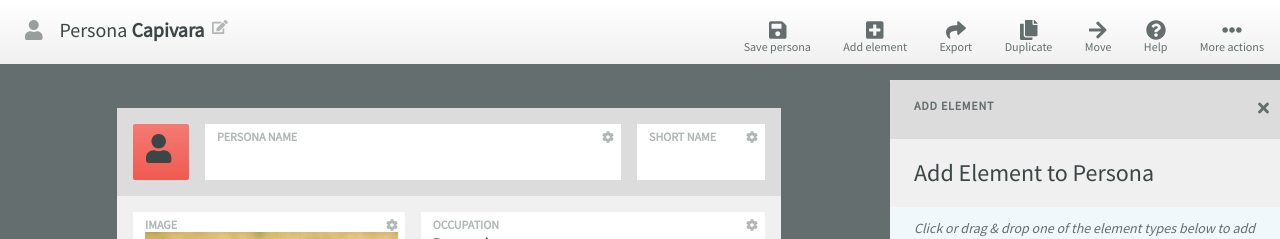
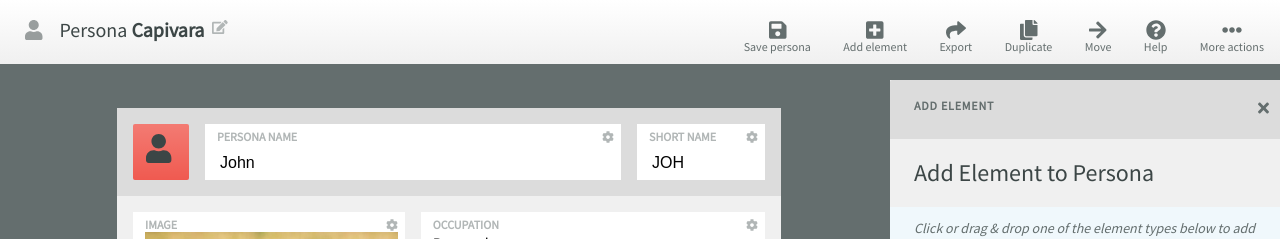
Before and after one commit to pedroAquino/MoreThanMetricsTest, a React (Create React App) app: page / in a window 1280 px wide. Shown: the top 239 px of the page. Built offline with nearby package versions, Linux system fonts and the light colour scheme.

Commit message:
creating container for personafield

```diff
--- a/src/Persona/Persona.js
+++ b/src/Persona/Persona.js
@@ -4,14 +4,11 @@ import injectSheet from "react-jss";
 import PersonaHeader from './components/PersonaHeader';
 import PersonaField from './components/PersonaField';
 import Picture from '../shared/assets/capivara.jpg';
-import withPersonaState from './services/withPersonaState';
 import { compose } from 'ramda';
 import type { PersonaModel } from './services/personaFactory';
 
 type Props = {
   classes: any;
-  onFieldChange: any;
-  persona: PersonaModel;
 };
 
 const styles = theme => ({
@@ -49,10 +46,13 @@ const styles = theme => ({
 });
 
 function Persona(props: Props) {
-  const { classes, onFieldChange, persona } = props;
+  const { classes  } = props;
   return (
      <div className={classes.persona}>
-        <PersonaHeader persona={persona} onFieldChange={onFieldChange} />
+        <PersonaHeader persona={{
+            name: 'John',
+            initials: 'JOH'
+        }} />
         <div className={classes.personaContent}>
             <div className={classes.firstColumn}>
                 <ul>
@@ -69,14 +69,14 @@ function Persona(props: Props) {
                         <PersonaField
                             kind="number"
                             label="AGE"
-                            value={28}
+                            initialValue={28}
                             name="age"
                         />
                     </li>
                     <li>
                         <PersonaField
                             label="GENDER"
-                            value="Not defined"
+                            initialValue="Not defined"
                             name="gender"
                         />
                     </li>
@@ -98,21 +98,21 @@ function Persona(props: Props) {
                     <li>
                         <PersonaField
                             label="OCCUPATION"
-                            value="Researcher"
+                            initialValue="Researcher"
                             name="occupation"
                         />
                     </li>
                     <li>
                         <PersonaField
                             label="NATIONALITY"
-                            value="French"
+                            initialValue="French"
                             name="nationality"
                         />
                     </li>
                     <li>
                         <PersonaField
                             label="MARITAL STATUS"
-                            value="Maried, 3 kids"
+                            initialValue="Maried, 3 kids"
                             name="maritalStatus"
                         />
                     </li>
@@ -153,7 +153,4 @@ function Persona(props: Props) {
   );
 };
 
-export default compose(
-    injectSheet(styles),
-    withPersonaState
-)(Persona);
+export default injectSheet(styles)(Persona);
--- a/src/Persona/components/PersonaField.js
+++ b/src/Persona/components/PersonaField.js
@@ -3,18 +3,18 @@ import * as React from 'react';
 import injectSheet from "react-jss";
 import { FontAwesomeIcon } from '@fortawesome/react-fontawesome';
 import EditionBar from '../../shared/components/EditionBar';
+import FieldContainer from '../containers/FieldContainer';
 
 type Props = {
   classes: any;
   label: string;
   height: number;
-  value: string;
+  initialValue: string;
   kind: 'short-text' | 'long-text' | 'image' | 'image-gallery' | 'number';
   src: ?string;
   imageSources: string[];
   formatedText: Array<HTMLParagraphElement>;
   editable: boolean;
-  onChange: any;
   name: string;
 };
 
@@ -105,14 +105,18 @@ const ImgField = ({ height, src }) => (
         alt="imagem"
     />
 );
-const ShortText = ({ classes, value, editable, onChange, name }) => editable ?
-    <input
-        type="text"
-        className={`${classes.text} ${classes.textField}`}
-        value={value}
-        name={name}
-        onChange={onChange}
-    /> : <p className={classes.text}>{value}</p>;
+const ShortText = ({ classes, initialValue, editable, name }) => editable ?
+    <FieldContainer initialValue={initialValue}>
+        { (value, onChange) => {
+            return <input
+                    type="text"
+                    className={`${classes.text} ${classes.textField}`}
+                    value={value}
+                    name={name}
+                    onChange={onChange}
+                />
+        }}
+    </FieldContainer> : <p className={classes.text}>{initialValue}</p>;
 
 const LongText = ({ classes, formatedText }) => (
     <React.Fragment>
@@ -148,20 +152,19 @@ function PersonaField(props: Props) {
       height,
       kind,
       src,
-      value,
+      initialValue,
       formatedText,
       imageSources,
       editable,
-      onChange,
       name
     } = props;
 
     const fieldContent = {
-        'short-text': <ShortText classes={classes} name={name} onChange={onChange} editable={editable} value={value} />,
+        'short-text': <ShortText classes={classes} name={name} editable={editable} initialValue={initialValue} />,
         'long-text': <LongText classes={classes} formatedText={formatedText} />,
         'image': <ImgField height={height} src={src} />,
         'image-gallery': <ImgGallery classes={classes} imageSources={imageSources} />,
-        'number': <ShortText classes={classes} name={name} onChange={onChange} editable={editable} value={value} />,
+        'number': <ShortText classes={classes} name={name} editable={editable} initialValue={initialValue} />,
     };
 
     const fieldHeight = kind === 'long-text'  || kind === 'image-gallery' ? 'auto' : height;
@@ -185,7 +188,7 @@ function PersonaField(props: Props) {
 
 PersonaField.defaultProps = {
     kind: 'short-text',
-    value: '',
+    initialValue: '',
     height: 41,
     editable: false
 }
--- a/src/Persona/components/PersonaHeader.js
+++ b/src/Persona/components/PersonaHeader.js
@@ -41,7 +41,7 @@ const styles = theme => ({
 });
 
 function PersonaHeader(props: Props) {
-  const { classes, onFieldChange, persona: { name, initials } } = props;
+  const { classes, persona: { name, initials } } = props;
   return (
     <div className={classes.personaHeader}>
       <div className={classes.avatar}>
@@ -50,9 +50,8 @@ function PersonaHeader(props: Props) {
       <div className={classes.nameField}>
         <PersonaField
           label="PERSONA NAME"
-          value={name}
+          initialValue={name}
           name="name"
-          onChange={onFieldChange}
           editable
         />
       </div>
@@ -60,8 +59,7 @@ function PersonaHeader(props: Props) {
         <PersonaField
           label="SHORT NAME"
           name="initials"
-          onChange={onFieldChange}
-          value={initials}
+          initialValue={initials}
           editable
         />
       </div>
--- /dev/null
+++ b/src/Persona/containers/FieldContainer.js
@@ -0,0 +1,37 @@
+// @flow
+import * as React from 'react';
+
+type Props = {
+ initialValue: string;
+ children: any;
+};
+
+type State = {
+  value: string;
+};
+
+export class FieldContainer extends React.Component<Props, State>{
+    constructor(props: Props) {
+        super(props);
+        this.state = {
+            value: props.initialValue
+        };
+        this.onChange = this.onChange.bind(this);
+    }
+
+    /*:: onChange: () => void */
+    onChange(evt: any) {
+        this.setState({
+            value: evt.target.value
+        });
+    }
+
+    render() {
+        return this.props.children(
+            this.state.value,
+            this.onChange
+        );
+    }
+};
+
+export default FieldContainer;
```
